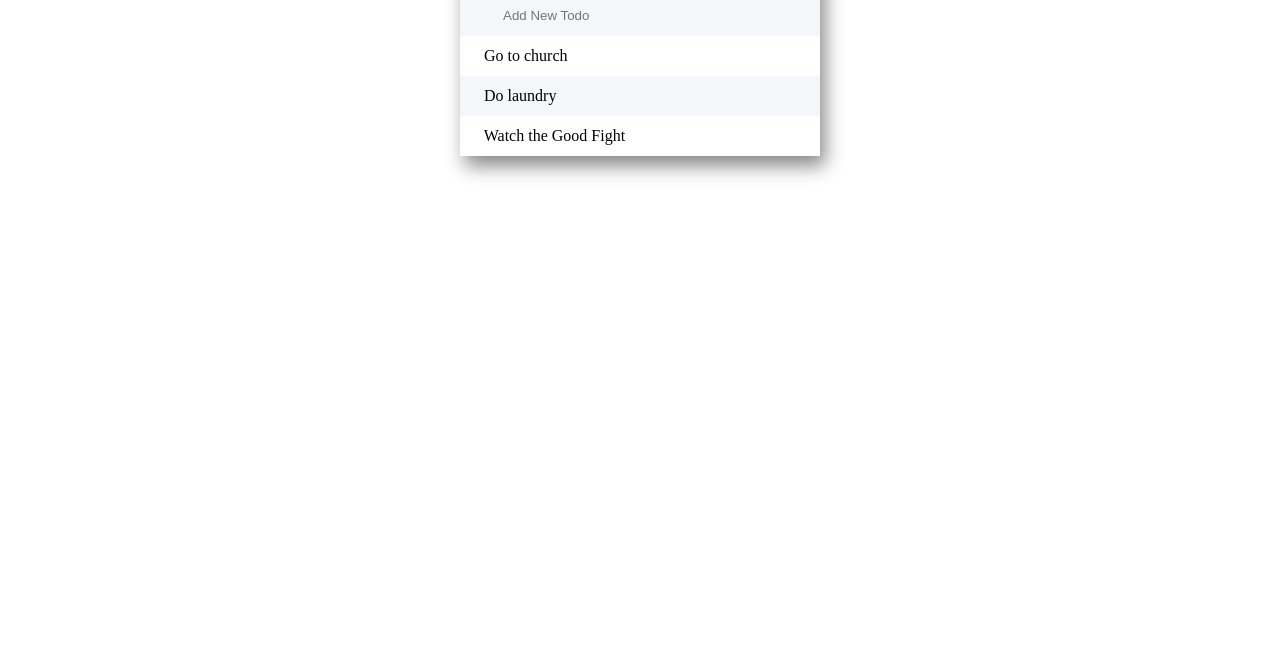
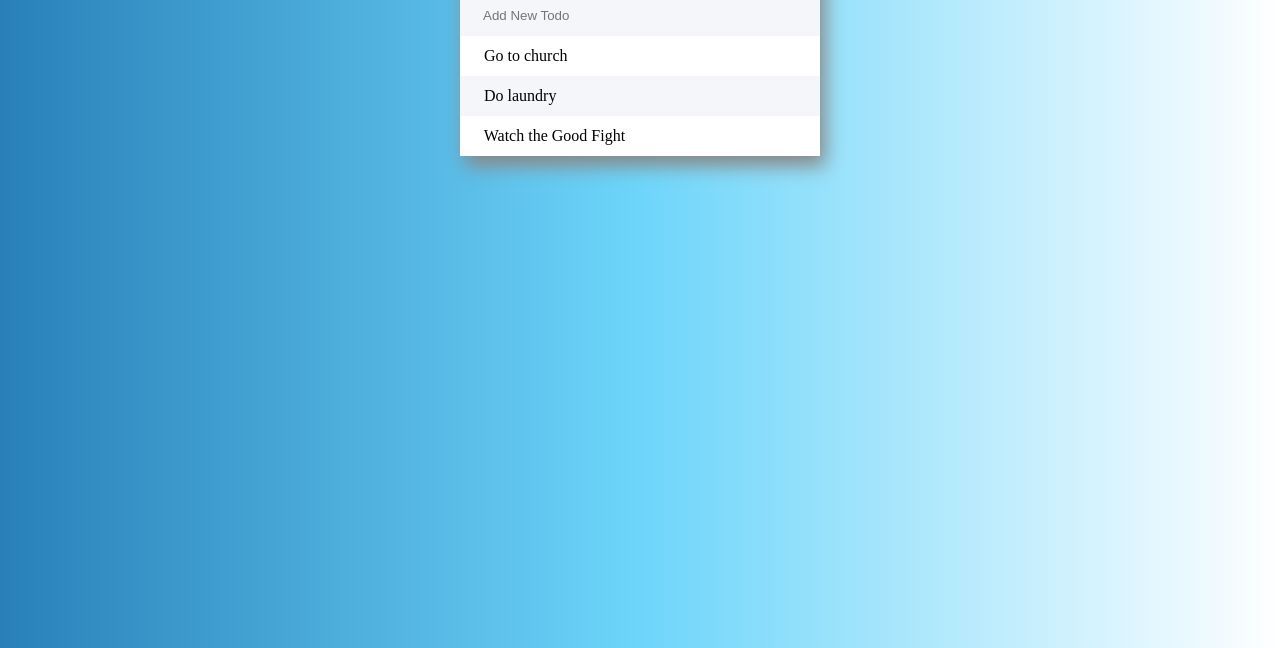
Before and after one commit to c376W/todoList, a plain HTML site: page index.html in a window 1280 px wide. Shown: the part 152-800 px from the top of the page. Drawn offline with nearby package versions, Linux system fonts and the light colour scheme.

Commit message:
Adding more colors.

```diff
--- a/assets/css/todo.css
+++ b/assets/css/todo.css
@@ -1,4 +1,9 @@
+body{
+	background: #2980B9;  /* fallback for old browsers */
+	background: -webkit-linear-gradient(to left, #FFFFFF, #6DD5FA, #2980B9);  /* Chrome 10-25, Safari 5.1-6 */
+	background: linear-gradient(to left, #FFFFFF, #6DD5FA, #2980B9); /* W3C, IE 10+/ Edge, Firefox 16+, Chrome 26+, Opera 12+, Safari 7+ */
 
+}
 h1{
 	font-size: 24px;
 	margin:0;
@@ -17,6 +22,7 @@ li{
 	height:40px;
 	list-style: none;
 	line-height: 40px;
+	background-color:white;
 }
 
 li:nth-child(2n){
@@ -46,7 +52,7 @@ span{
 
 input{
 	width:100%;
-	padding:10px 40px;
+	padding:10px 20px;
 	background-color:#f4f6f9;
 	box-sizing: border-box;
 	border:3px solid rgba(0,0,0,0);
--- a/assets/js/todo.js
+++ b/assets/js/todo.js
@@ -17,3 +17,7 @@ $("input[type='text']").keypress(function(event){
 	}
 
 })
+
+$(".fa-plus").click(function(){
+	$("input[type='text']").fadeToggle();
+})
```
